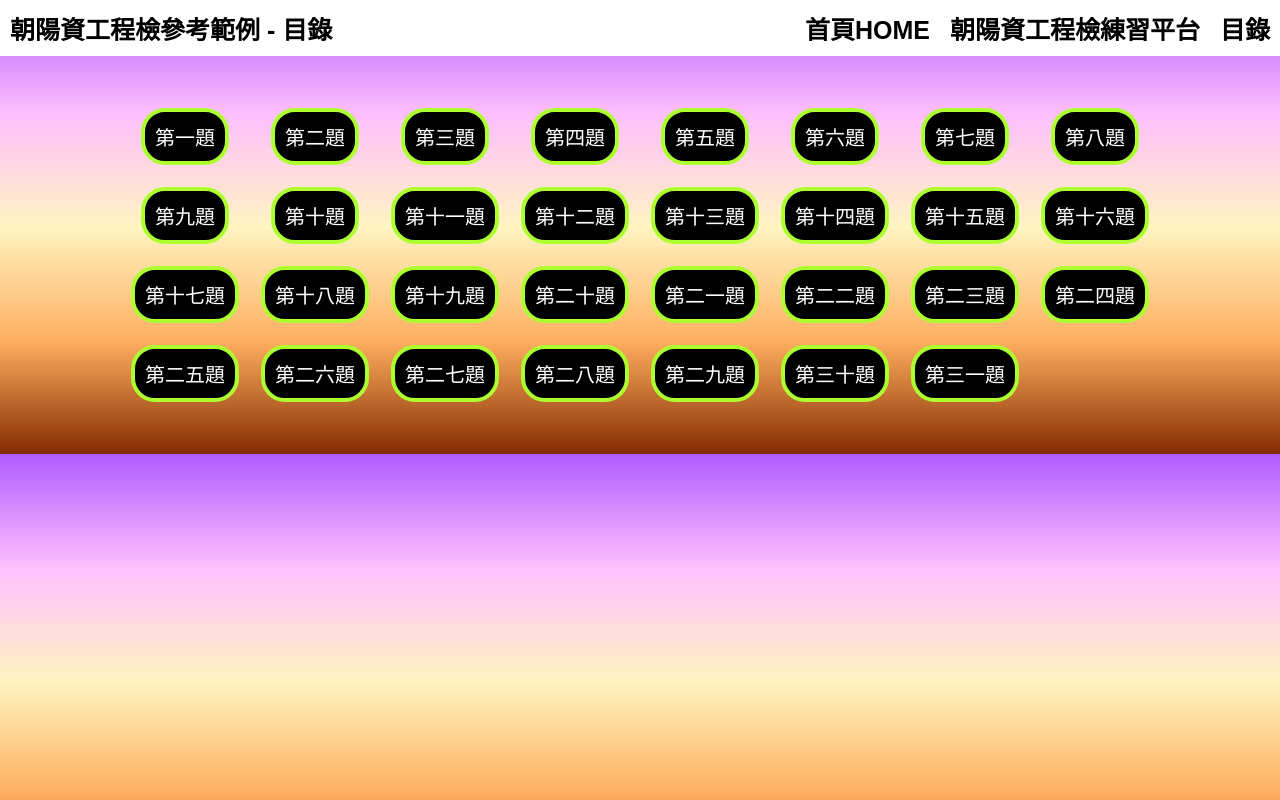
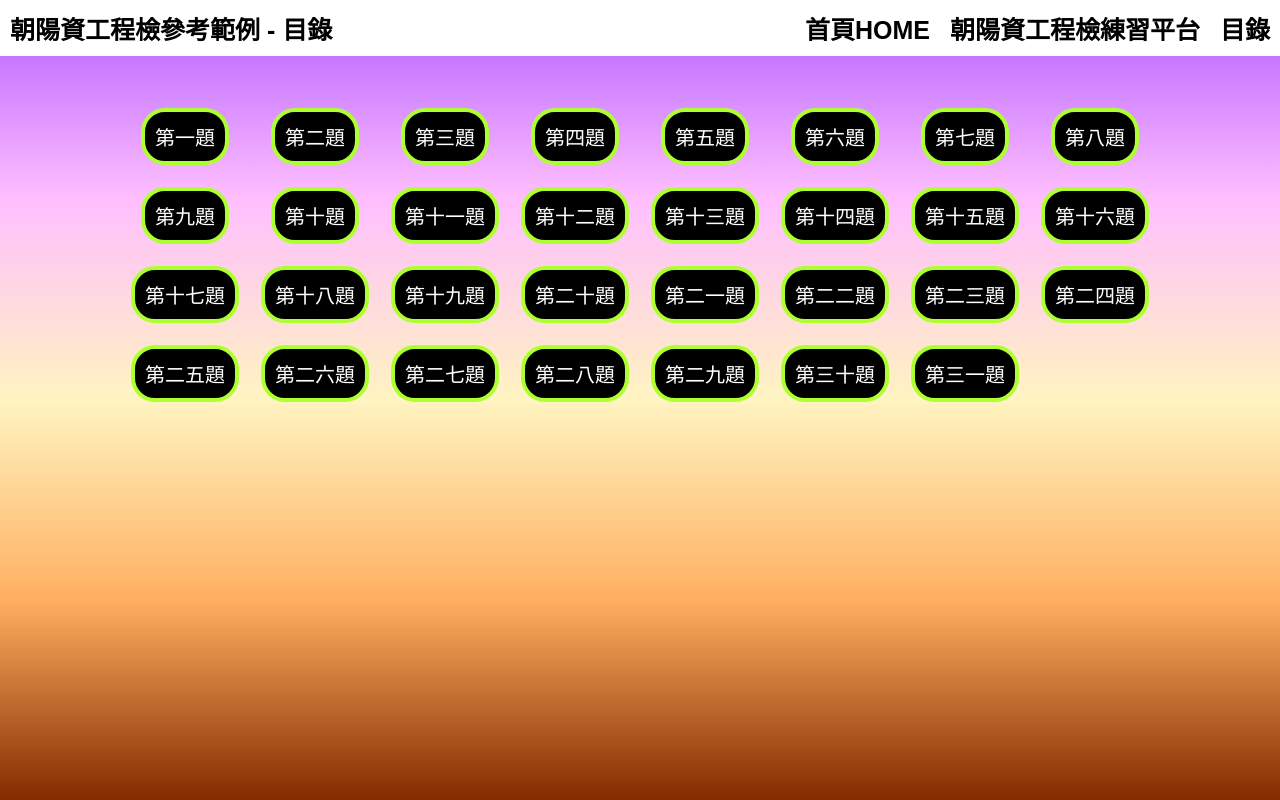
Before and after one commit to SGneil/TW, a plain HTML site: page websits/websits/page.html in a window 1280 px wide. Drawn offline with Linux system fonts and the light colour scheme.

Commit message:
version7

```diff
--- a/websits/websits/home.css
+++ b/websits/websits/home.css
@@ -11,6 +11,9 @@ html {
 
 body {
     background-image: linear-gradient(to bottom, #B15BFF, #FFBFFF, #FFF4C1, #FFAF60, #842B00);
+    background-repeat: no-repeat;
+    background-attachment: fixed;
+    background-position: center;
     background-size: cover;
     overflow: hidden;
 }
```
